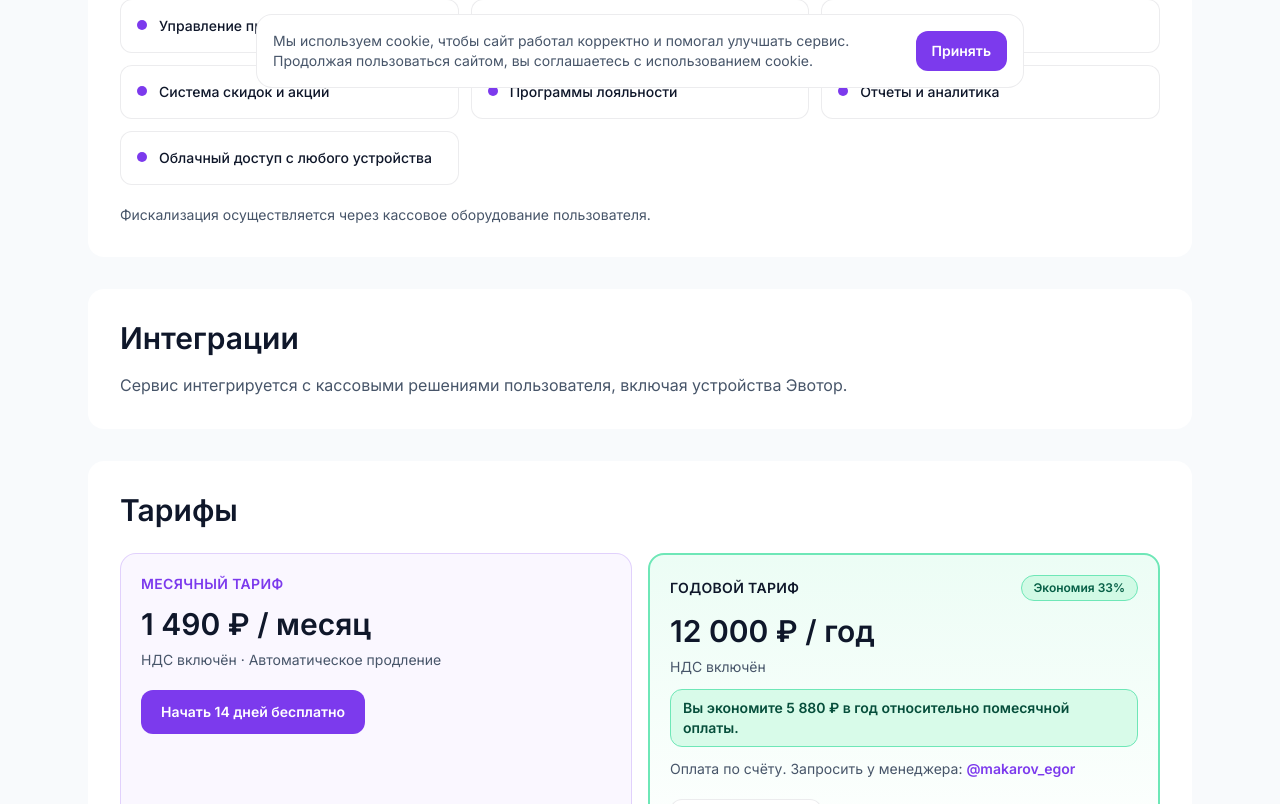
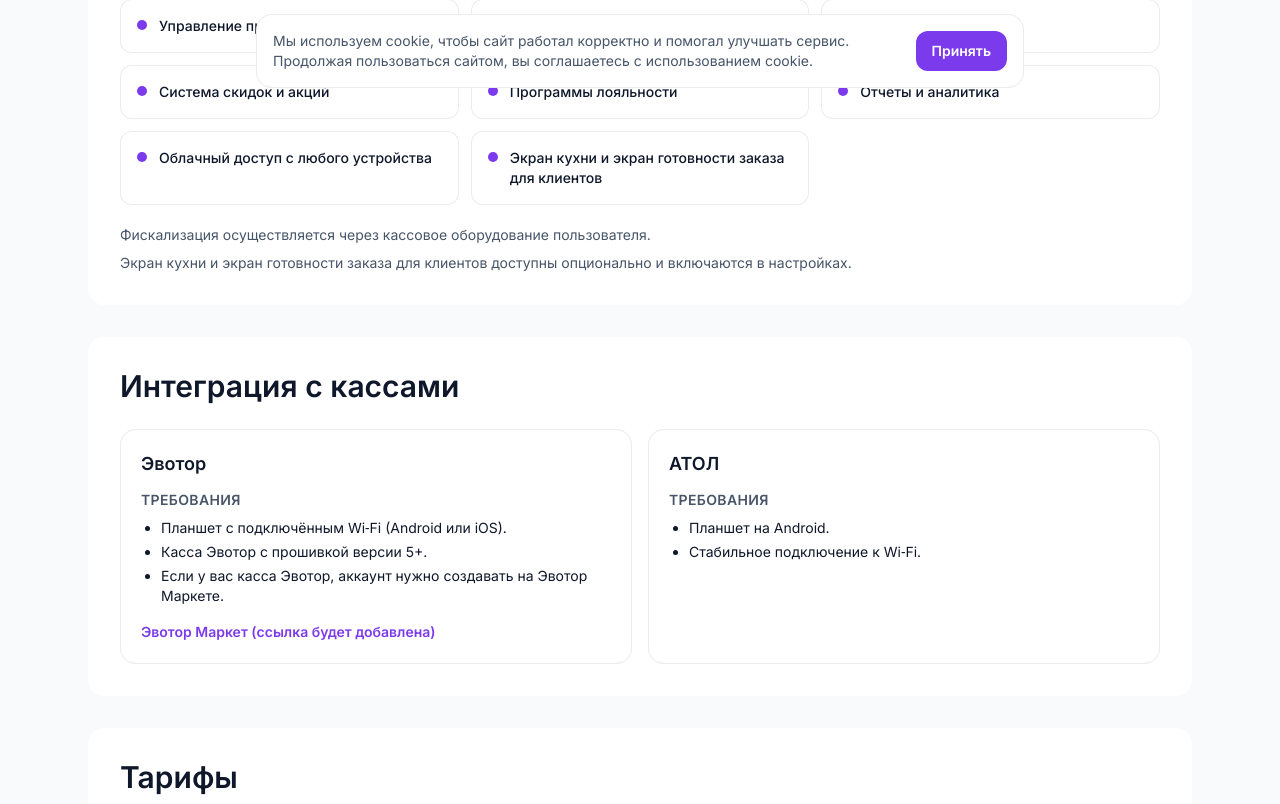
Before and after one commit to makegoralex/yago, a React (Vite) app in the folder frontend/: page / in a window 1280 px wide. Shown: the part 696-1500 px from the top of the page. Built offline with nearby package versions, Linux system fonts and the light colour scheme; no server answers.

Commit message:
Expand landing integrations and feature details

```diff
--- a/frontend/src/pages/Landing.tsx
+++ b/frontend/src/pages/Landing.tsx
@@ -16,12 +16,13 @@ const featureItems = [
   'Программы лояльности',
   'Отчёты и аналитика',
   'Облачный доступ с любого устройства',
+  'Экран кухни и экран готовности заказа для клиентов',
 ];
 
 const howToStartSteps = ['Зарегистрируйтесь', 'Настройте товары и кассу', 'Начните продажи'];
 
-const monthlyPrice = 1490;
-const yearlyPrice = 12000;
+const monthlyPrice = 2050;
+const yearlyPrice = 15000;
 const yearlyRegular = monthlyPrice * 12;
 const yearlySavings = yearlyRegular - yearlyPrice;
 const yearlySavingsPercent = Math.round((yearlySavings / yearlyRegular) * 100);
@@ -213,13 +214,36 @@ const LandingPage: React.FC = () => {
           <p className="mt-5 text-sm text-slate-500">
             Фискализация осуществляется через кассовое оборудование пользователя.
           </p>
+          <p className="mt-2 text-sm text-slate-500">
+            Экран кухни и экран готовности заказа для клиентов доступны опционально и включаются в настройках.
+          </p>
         </section>
 
         <section id="integrations" className="rounded-2xl bg-white p-6 shadow-sm ring-1 ring-slate-200 md:p-8">
-          <h2 className="heading-font text-3xl font-semibold text-slate-900">Интеграции</h2>
-          <p className="mt-4 text-base text-slate-600">
-            Сервис интегрируется с кассовыми решениями пользователя, включая устройства Эвотор.
-          </p>
+          <h2 className="heading-font text-3xl font-semibold text-slate-900">Интеграция с кассами</h2>
+          <div className="mt-6 grid gap-4 md:grid-cols-2">
+            <article className="rounded-2xl border border-slate-200 bg-slate-50 p-5">
+              <h3 className="text-lg font-semibold text-slate-900">Эвотор</h3>
+              <p className="mt-3 text-sm font-semibold uppercase tracking-wide text-slate-500">Требования</p>
+              <ul className="mt-2 list-disc space-y-1 pl-5 text-sm text-slate-700">
+                <li>Планшет с подключённым Wi‑Fi (Android или iOS).</li>
+                <li>Касса Эвотор с прошивкой версии 5+.</li>
+                <li>Если у вас касса Эвотор, аккаунт нужно создавать на Эвотор Маркете.</li>
+              </ul>
+              <a href="#" className="mt-4 inline-flex text-sm font-semibold text-primary">
+                Эвотор Маркет (ссылка будет добавлена)
+              </a>
+            </article>
+
+            <article className="rounded-2xl border border-slate-200 bg-slate-50 p-5">
+              <h3 className="text-lg font-semibold text-slate-900">АТОЛ</h3>
+              <p className="mt-3 text-sm font-semibold uppercase tracking-wide text-slate-500">Требования</p>
+              <ul className="mt-2 list-disc space-y-1 pl-5 text-sm text-slate-700">
+                <li>Планшет на Android.</li>
+                <li>Стабильное подключение к Wi‑Fi.</li>
+              </ul>
+            </article>
+          </div>
         </section>
 
         <section id="pricing" className="rounded-2xl bg-white p-6 shadow-sm ring-1 ring-slate-200 md:p-8">
```
